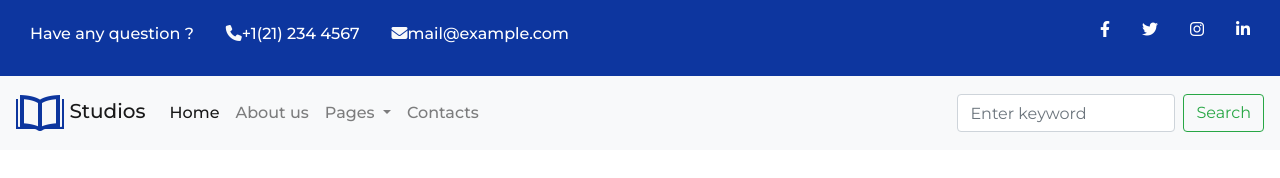
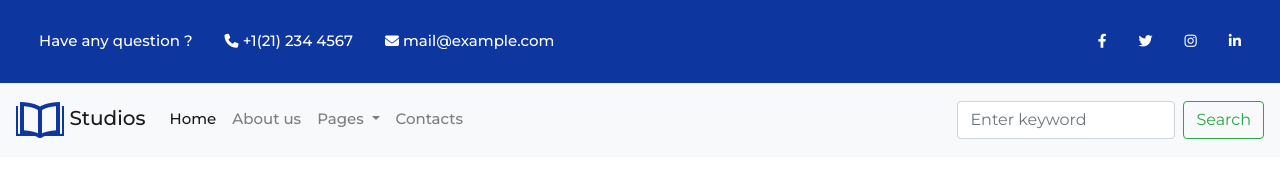
Before and after one commit to miohieu/Boostrap-capstone, a plain HTML site: page index.html in a window 1280 px wide. Drawn offline with nearby package versions, Linux system fonts and the light colour scheme.

Commit message:
fix top header

```diff
--- a/css/style.css
+++ b/css/style.css
@@ -24,3 +24,27 @@ line-height: 1.5;
 color: #212529;
 text-align: left;
 }
+
+/* TOP HEADER */
+.top-header {
+    background-color: #0d369f;
+}
+
+.nav-link a {
+    color: white;
+}
+
+.nav-link {
+    color: white;
+    font-size: 15px;
+}
+
+.nav-link i {
+    font-size: 14px;
+}
+
+.nav-link a:hover {
+    color: #ff6e65;
+    text-decoration: none;
+    transition: all .5s;
+}
--- a/index.html
+++ b/index.html
@@ -1,75 +1,79 @@
 <!DOCTYPE html>
 <html lang="en">
+
 <head>
   <meta charset="UTF-8" />
   <meta http-equiv="X-UA-Compatible" content="IE=edge" />
   <meta name="viewport" content="width=device-width, initial-scale=1.0" />
-    <title>Document</title>
+  <title>Home</title>
   <!-- BOOSTRAP -->
   <link rel="stylesheet" href="./css/bootstrap.min.css" />
   <!-- font awesome -->
-    <link
-      rel="stylesheet"
-      href="https://cdnjs.cloudflare.com/ajax/libs/font-awesome/6.4.0/css/all.min.css"
+  <link rel="stylesheet" href="https://cdnjs.cloudflare.com/ajax/libs/font-awesome/6.4.0/css/all.min.css"
     integrity="sha512-iecdLmaskl7CVkqkXNQ/ZH/XLlvWZOJyj7Yy7tcenmpD1ypASozpmT/E0iPtmFIB46ZmdtAc9eNBvH0H/ZpiBw=="
-      crossorigin="anonymous"
-      referrerpolicy="no-referrer"
-    />
+    crossorigin="anonymous" referrerpolicy="no-referrer" />
   <!-- CSS main -->
   <link rel="stylesheet" href="./css/style.css" />
   <link rel="stylesheet" href="./css/header__nav.css">
 </head>
+
 <body>
-    <section class="top-header text-center text-light">
-      <div class="container-fluid TopHeader">
-        <div
-          class="top-content d-flex align-items-center justify-content-between"
-        >
-          <div class="top-headers__left HeaderLeftInfo pt-2">
-            <ul class="top-header__list">
-              <li>
-                <a href="contact" class="d-sm-block d-none"
-                  >Have any question ?</a
-                >
+  <section class="top-header">
+    <nav class="navbar navbar-expand-lg justify-content-between">
+        <div class="topHeader">
+            <ul class="navbar-nav">
+                <li class="nav-item mr-3">
+                    <div class="nav-link">
+                        <a href="#">Have any question ?</a>
+                    </div>
                 </li>
-
-              <li>
-                <i class="fa fa-phone"></i
-                ><a href="tel:+1(21) 234 4567">+1(21) 234 4567</a>
+                <li class="nav-item">
+                    <div class="nav-link mr-3">
+                        <i class="fa fa-phone"></i>
+                        <a href="tel:+1(21) 234 4567">+1(21) 234 4567</a>
+                    </div>
                 </li>
-
-              <li>
-                <i class="fa fa-envelope"></i
-                ><a href="mailto:mail@example.com">mail@example.com</a>
+                <li class="nav-item">
+                    <div class="nav-link mr-3">
+                        <i class="fa fa-envelope"></i>
+                        <a href="mailto:mail@example.com">mail@example.com</a>
+                    </div>
                 </li>
             </ul>
         </div>
-
-          <div class="top-headers__right top-headers-2 SocialIcons">
-            <ul class="top-header__list">
-              <li>
-                <a href="https://facebook.com/w3layouts"
-                  ><i class="fa-brands fa-facebook-f"></i></a>
+        <div class="topHeader">
+            <ul class="navbar-nav">
+                <li class="nav-item">
+                    <div class="nav-link mr-3">
+                        <a href="https://facebook.com">
+                            <i class="fa-brands fa-facebook-f"></i>
+                        </a>
+                    </div>
                 </li>
-
-              <li>
-                <a href="https://twitter.com/w3layouts"
-                  ><i class="fa-brands fa-twitter"></i></a>
+                <li class="nav-item">
+                    <div class="nav-link mr-3">
+                        <a href="https://twitter.com">
+                            <i class="fa-brands fa-twitter"></i>
+                        </a>
+                    </div>
                 </li>
-
-              <li>
-                <a href="https://instagram.com/w3layouts"
-                  ><i class="fa-brands fa-instagram"></i></a>
+                <li class="nav-item">
+                    <div class="nav-link mr-3">
+                        <a href="https://instagram.com">
+                            <i class="fa-brands fa-instagram"></i>
+                        </a>
+                    </div>
                 </li>
-
-              <li class="mr-0">
-                <a href="https://Linkedin.com/w3layouts"
-                  ><i class="fa-brands fa-linkedin-in"></i></a>
+                <li class="nav-item">
+                    <div class="nav-link">
+                        <a href="https://linkedin.com">
+                            <i class="fa-brands fa-linkedin-in"></i>
+                        </a>
+                    </div>
                 </li>
             </ul>
         </div>
-        </div>
-      </div>
+    </nav>
 </section>
 
   <nav class="navbar navbar-expand-lg navbar-light bg-light">
@@ -114,8 +118,13 @@
 
 
 
-    <script src="https://cdn.jsdelivr.net/npm/jquery@3.5.1/dist/jquery.slim.min.js" integrity="sha384-DfXdz2htPH0lsSSs5nCTpuj/zy4C+OGpamoFVy38MVBnE+IbbVYUew+OrCXaRkfj" crossorigin="anonymous"></script>
-    <script src="https://cdn.jsdelivr.net/npm/bootstrap@4.6.2/dist/js/bootstrap.bundle.min.js" integrity="sha384-Fy6S3B9q64WdZWQUiU+q4/2Lc9npb8tCaSX9FK7E8HnRr0Jz8D6OP9dO5Vg3Q9ct" crossorigin="anonymous"></script>
+  <script src="https://cdn.jsdelivr.net/npm/jquery@3.5.1/dist/jquery.slim.min.js"
+    integrity="sha384-DfXdz2htPH0lsSSs5nCTpuj/zy4C+OGpamoFVy38MVBnE+IbbVYUew+OrCXaRkfj"
+    crossorigin="anonymous"></script>
+  <script src="https://cdn.jsdelivr.net/npm/bootstrap@4.6.2/dist/js/bootstrap.bundle.min.js"
+    integrity="sha384-Fy6S3B9q64WdZWQUiU+q4/2Lc9npb8tCaSX9FK7E8HnRr0Jz8D6OP9dO5Vg3Q9ct"
+    crossorigin="anonymous"></script>
 
 </body>
+
 </html>
```
Lines whose indentation alone changed are shown as unchanged.
